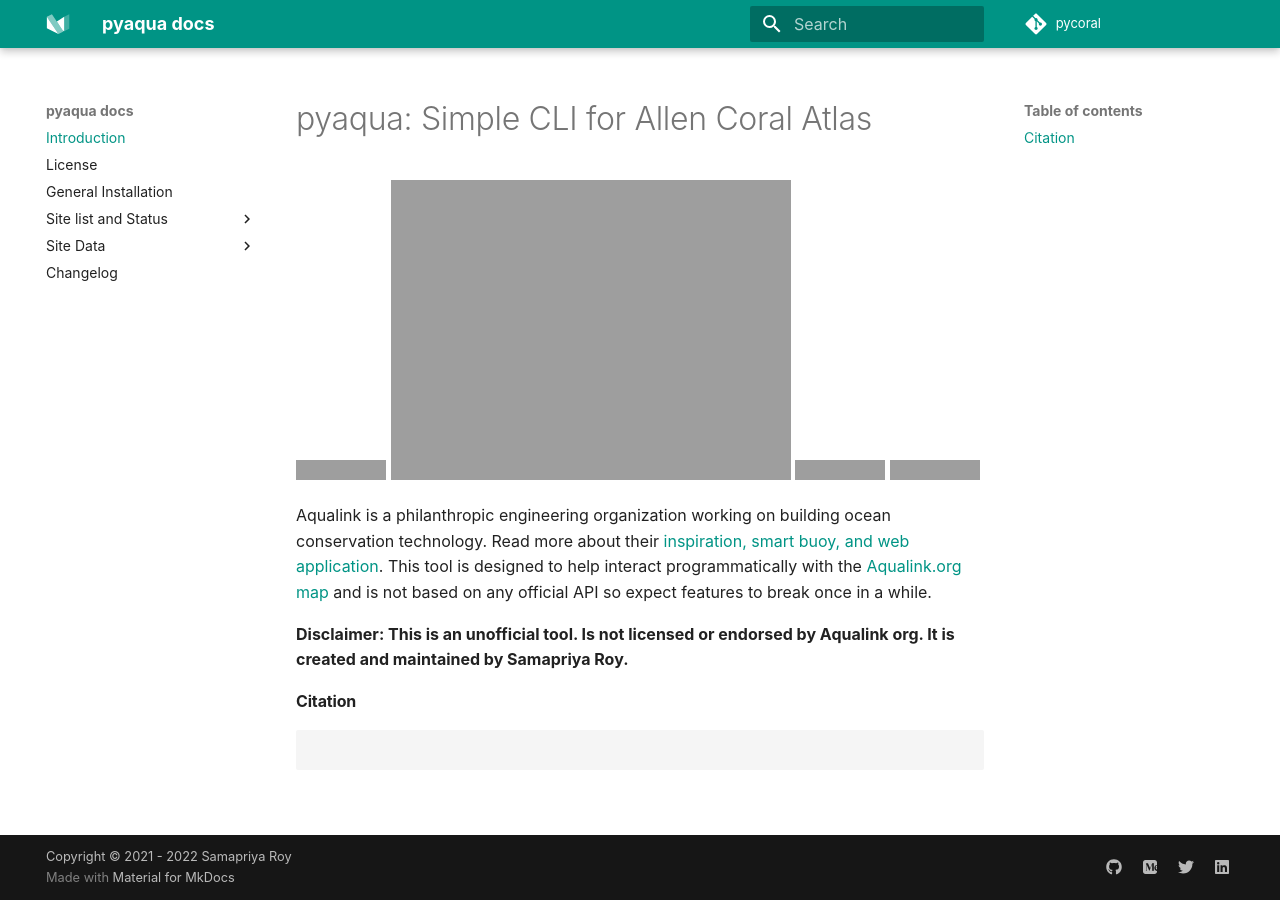
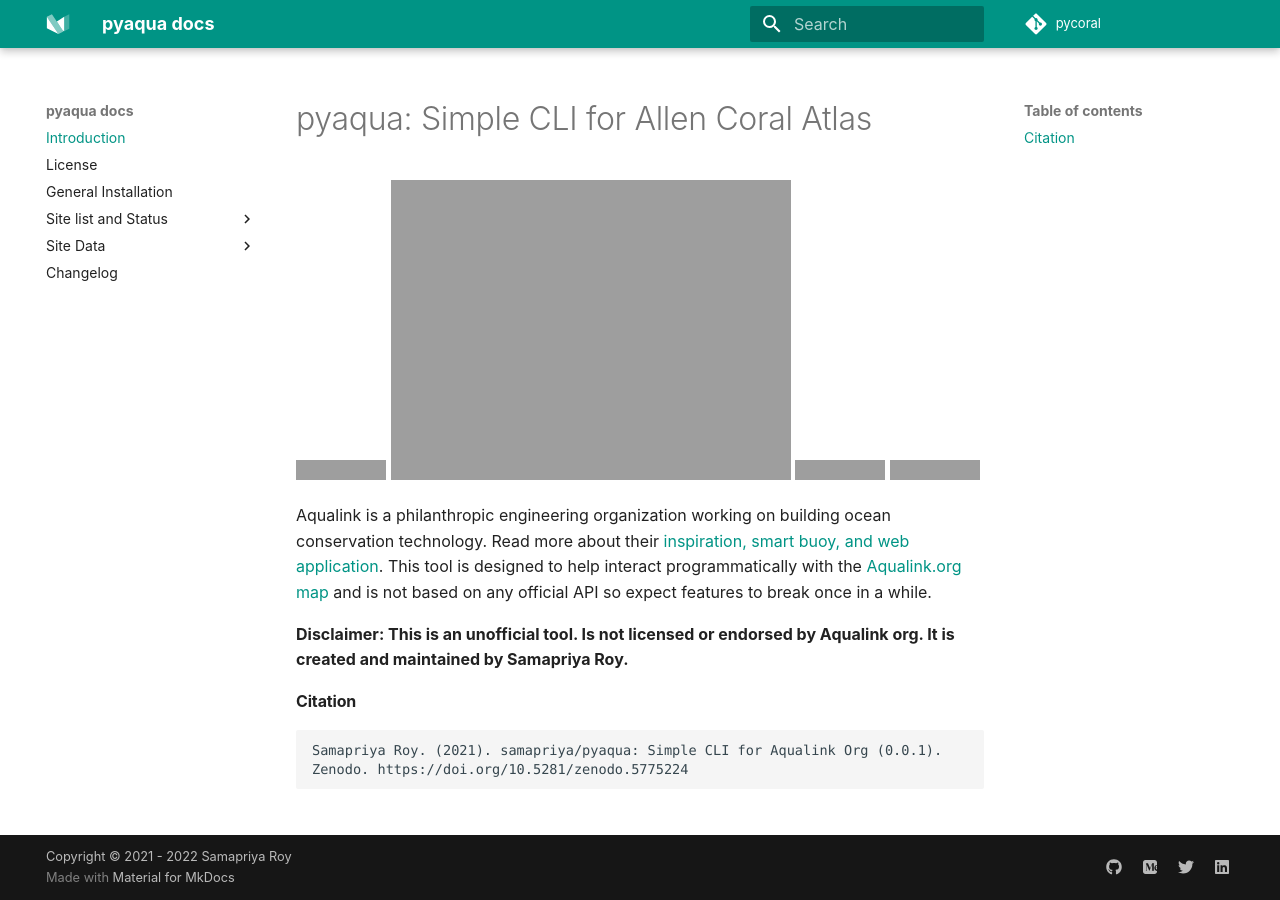
Before and after one commit to open-oceans/pyaqua, an MkDocs documentation site: the page built from docs/index.md, in a window 1280 px wide. Built offline with MkDocs 1.6.1 and Material for MkDocs 9.7.7, drawn with Linux system fonts in a browser that asks for light colours; some web fonts are replaced; comment, search, counter and statistics services are not loaded; grey boxes are pictures that could not be loaded.

Commit message:
added index release info

````diff
--- a/docs/index.md
+++ b/docs/index.md
@@ -13,5 +13,6 @@ Aqualink is a philanthropic engineering organization working on building ocean c
 #### Citation
 
 ```
-
+Samapriya Roy. (2021). samapriya/pyaqua: Simple CLI for Aqualink Org (0.0.1).
+Zenodo. https://doi.org/10.5281/zenodo.5775224
 ```
````
